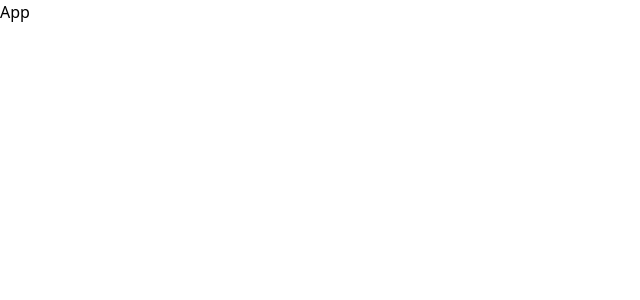
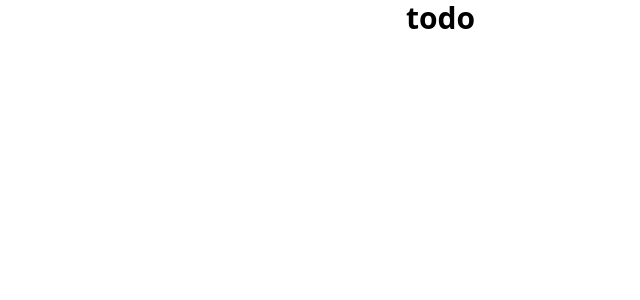
Before and after one commit to bogdea/todo, a React (Vite) app: page / in a window 1280 px wide. Shown: the top 300 px of the page, without its empty margins (0-640 px from the left). Built offline with nearby package versions, Linux system fonts and the light colour scheme.

Commit message:
import header component

```diff
--- a/src/App.tsx
+++ b/src/App.tsx
@@ -1,7 +1,12 @@
 import React from "react";
+import Header from "./components/Header";
 
 const App = () => {
-  return <div>App</div>;
+  return (
+    <div className="container max-w-[500px]">
+      <Header />
+    </div>
+  );
 };
 
 export default App;
```
